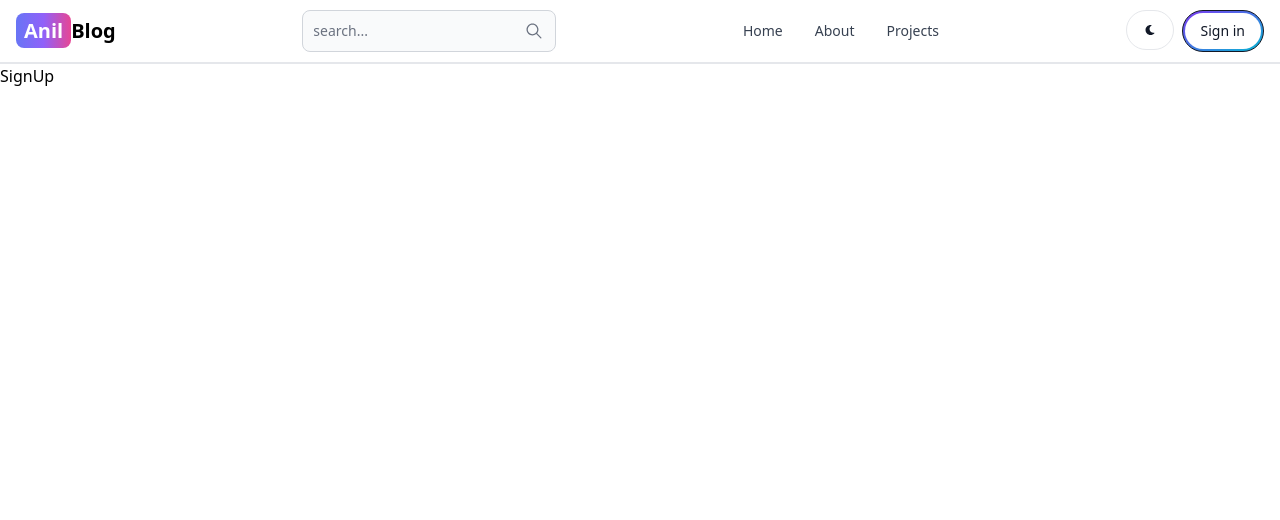
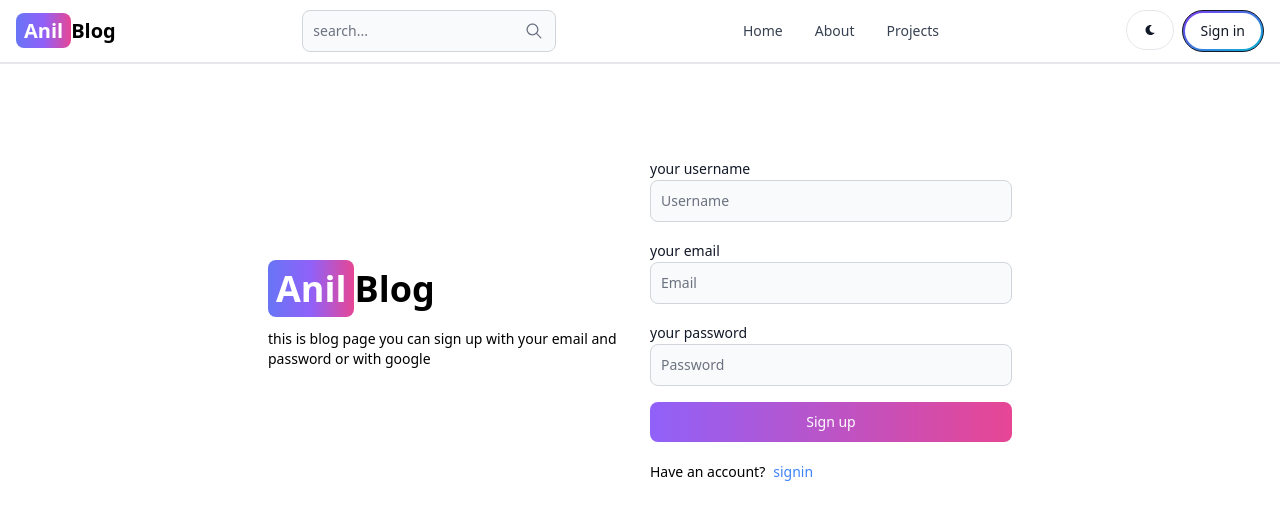
Before and after one commit to Anilparajuli4/mern-blog, a React (Vite) app in the folder frontend/: page /signup in a window 1280 px wide. Shown: the top 520 px of the page. Built offline with nearby package versions, Linux system fonts and the light colour scheme.

Commit message:
create sign up ui

```diff
--- a/frontend/src/pages/SignUp.jsx
+++ b/frontend/src/pages/SignUp.jsx
@@ -1,8 +1,43 @@
+import { Button, Label, TextInput } from "flowbite-react"
+import { Link } from "react-router-dom"
 
 
 function SignUp() {
   return (
-    <div>SignUp</div>
+    <div className="min-h-screen mt-20">
+      <div className="flex p-3 max-w-3xl mx-auto flex-col md:flex-row md:items-center gap-5">
+        <div className="flex-1">
+        <Link to='/' className=" text-4xl font-bold dark:text-white">
+            <span className="px-2 py-1 bg-gradient-to-r from-indigo-500 via-purple-500 to-pink-500 rounded-lg text-white">Anil</span>
+            Blog
+        </Link>
+        <p className="text-sm mt-5">this is blog page you can sign up with your email and password or with google</p>
+        </div>
+        <div className="flex-1">
+          <form className="flex flex-col gap-4">
+            <div>
+              <Label value="your username"/>
+              <TextInput type="text" placeholder="Username" id="username"/>
+            </div>
+            <div>
+              <Label value="your email"/>
+              <TextInput type="text" placeholder="Email" id="username"/>
+            </div>
+            <div>
+              <Label value="your password"/>
+              <TextInput type="text" placeholder="Password" id="username"/>
+            </div>
+            <Button gradientDuoTone='purpleToPink' type="submit">Sign up</Button>
+          </form>
+          <div className="flex gap-2 text-sm mt-5">
+            <span>Have an account?</span>
+            <Link to='signin' className="text-blue-500">
+              signin
+            </Link>
+          </div>
+        </div>
+      </div>
+    </div>
   )
 }
 
```
